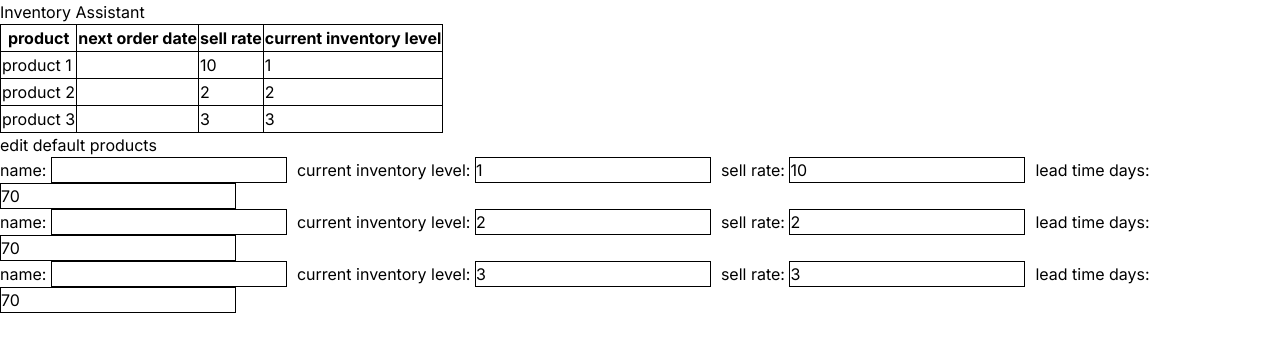
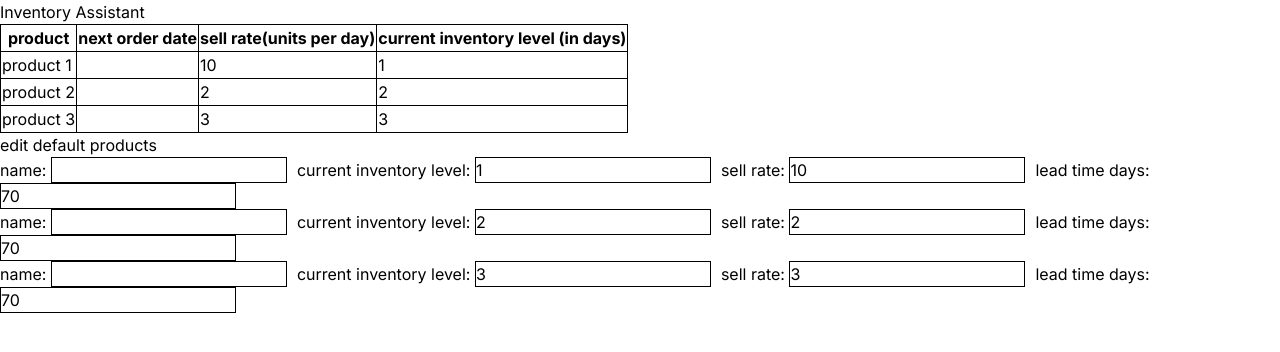
Before and after one commit to bilalsattar24/inventory-assistant, a Next.js app: page / in a window 1280 px wide. Shown: the top 352 px of the page. Built offline with nearby package versions, Linux system fonts and the light colour scheme.

Commit message:
update headers

```diff
--- a/src/app/page.tsx
+++ b/src/app/page.tsx
@@ -41,9 +41,11 @@ export default function Home() {
           <tr>
             <th style={{ border: "1px solid black" }}>product</th>
             <th style={{ border: "1px solid black" }}>next order date</th>
-            <th style={{ border: "1px solid black" }}>sell rate</th>
             <th style={{ border: "1px solid black" }}>
-              current inventory level
+              sell rate(units per day)
+            </th>
+            <th style={{ border: "1px solid black" }}>
+              current inventory level (in days)
             </th>
           </tr>
         </thead>
```
